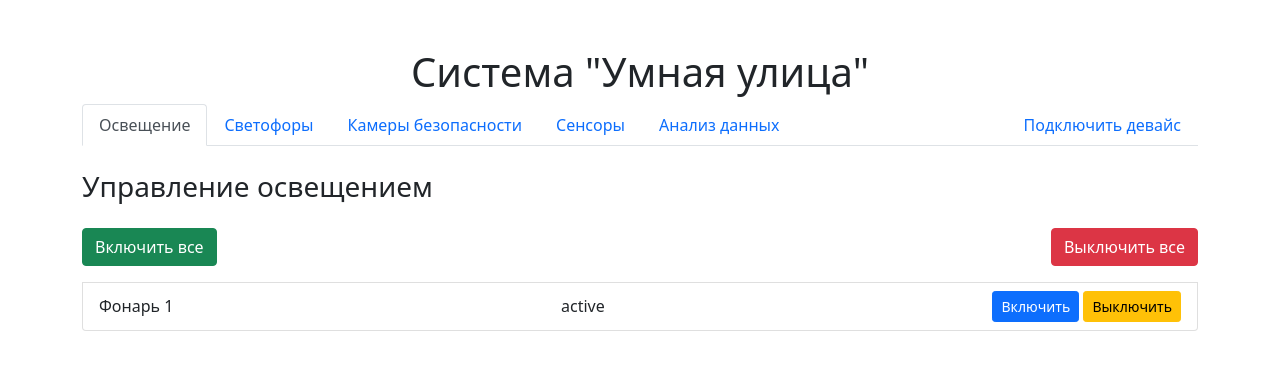
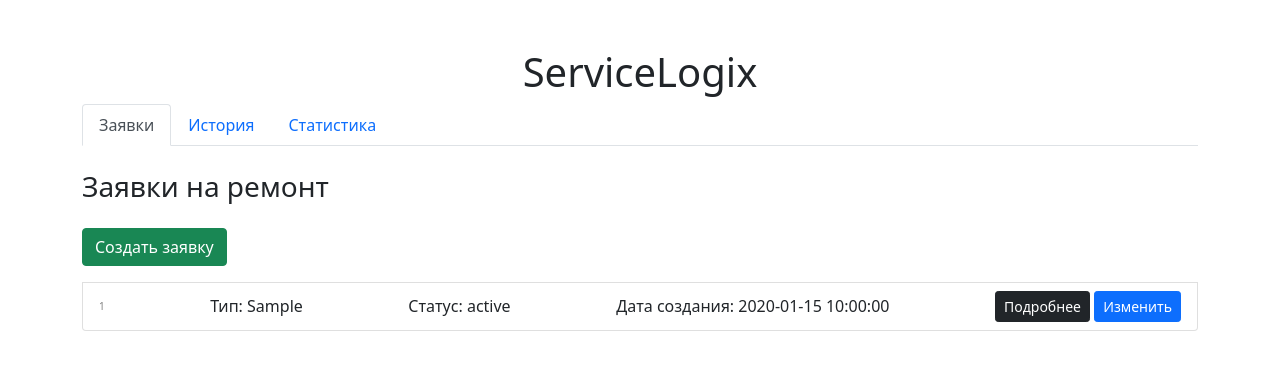
Before and after one commit to RedColdHearted/Flask-ServiceLogix, a Flask app: template app/templates/profile/profile.html in a window 1280 px wide. Shown: the top 370 px of the page. Run offline with Flask 3, Linux system fonts and the light colour scheme; the template is opened without the code that fills it: most values are stand-ins (such as "Sample title", 1, 10 or a date in 2020); form fields are guessed from the names that the template uses.

Commit message:
profile page update

```diff
--- a/app/templates/profile/profile.html
+++ b/app/templates/profile/profile.html
@@ -8,57 +8,95 @@
 </head>
 <body>
     <div class="container my-5">
-        <h1 class="text-center">Система "Умная улица"</h1>
+        <h1 class="text-center">ServiceLogix</h1>
 
         <!-- Панель навигации -->
         <ul class="nav nav-tabs" role="tablist">
             <li class="nav-item">
-                <a class="nav-link active" id="lights-tab" data-bs-toggle="tab" href="#lights" role="tab">Освещение</a>
+                <a class="nav-link active" id="lights-tab" data-bs-toggle="tab" href="#requests" role="tab">Заявки</a>
             </li>
             <li class="nav-item">
-                <a class="nav-link" id="traffic-tab" data-bs-toggle="tab" href="#traffic" role="tab">Светофоры</a>
+                <a class="nav-link" id="traffic-tab" data-bs-toggle="tab" href="#history" role="tab">История</a>
             </li>
+{#            <li class="nav-item ms-auto">#}
             <li class="nav-item">
-                <a class="nav-link" id="camera-tab" data-bs-toggle="tab" href="#camera" role="tab">Камеры безопасности</a>
-            </li>
-            <li class="nav-item">
-                <a class="nav-link" id="sensor-tab" data-bs-toggle="tab" href="#sensor" role="tab">Сенсоры</a>
-            </li>
-            <li class="nav-item">
-                <a class="nav-link" id="analys-tab" data-bs-toggle="tab" href="#analys" role="tab">Анализ данных</a>
-            </li>
-            <li class="nav-item ms-auto">
-            <a class="nav-link" id="connect-device-tab" data-bs-toggle="tab" href="#connect-device" role="tab">Подключить девайс</a>
+            <a class="nav-link" id="connect-device-tab" data-bs-toggle="tab" href="#statistic" role="tab">Статистика</a>
             </li>
         </ul>
 
         <div class="tab-content mt-4">
-            <!-- Освещение -->
-            <div class="tab-pane fade show active" id="lights" role="tabpanel">
-                <h3>Управление освещением</h3>
+            <!-- запросы -->
+            <div class="tab-pane fade show active" id="requests" role="tabpanel">
+                <h3>Заявки на ремонт</h3>
                 <!-- Кнопки для управления освещением -->
 
-                <!-- Список освещения -->
+                <!-- Список запросов -->
                 <ul class="list-group">
-                    {% if lights %}
-                        <div class="d-flex justify-content-between my-3">
+                    <div class="d-flex justify-content-between my-3">
 
-                            <button class="btn btn-success" data-value="1">Включить все</button>
-                            <button class="btn btn-danger" data-value="1">Выключить все</button>
+                            <button class="btn btn-success" data-bs-toggle="modal" data-bs-target="#requestModal">Создать заявку</button>
+                    </div>
+
+                    <!-- Модальное окно -->
+                <div class="modal fade" id="requestModal" tabindex="-1" aria-labelledby="requestModalLabel" aria-hidden="true">
+                    <div class="modal-dialog">
+                        <div class="modal-content">
+                            <div class="modal-header">
+                                <h5 class="modal-title" id="requestModalLabel">Новый запрос на ремонт</h5>
+                                <button type="button" class="btn-close" data-bs-dismiss="modal" aria-label="Close"></button>
+                                    </div>
+                                <div class="modal-body">
+                                    <form method="POST" action="{{ url_for('main.create_repair_request') }}">
+                                        {{ create_request_form.hidden_tag() }}
+                                        <div class="mb-3">
+                                            {{ create_request_form.device_type.label(class_="form-label") }}
+                                            {{ create_request_form.device_type(class_="form-control") }}
+                                        </div>
+                                        <div class="mb-3">
+                                            {{ create_request_form.device_model.label(class_="form-label") }}
+                                            {{ create_request_form.device_model(class_="form-control") }}
+                                        </div>
+                                        <div class="mb-3">
+                                            {{ create_request_form.issue_description.label(class_="form-label") }}
+                                            {{ create_request_form.issue_description(class_="form-control") }}
+                                        </div>
+                                        <div class="mb-3">
+                                            {{ create_request_form.client_name.label(class_="form-label") }}
+                                            {{ create_request_form.client_name(class_="form-control") }}
+                                        </div>
+                                        <div class="mb-3">
+                                            {{ create_request_form.client_phone.label(class_="form-label") }}
+                                            {{ create_request_form.client_phone(class_="form-control") }}
+                                        </div>
+                                        <div class="mb-3">
+                                            {{ create_request_form.is_active.label(class_="form-label") }}
+                                            {{ create_request_form.is_active(class_="form-check-input") }}
+                                        </div>
+                                        <button type="submit" class="btn btn-primary">Отправить</button>
+                                    </form>
+                                </div>
                         </div>
+                    </div>
+                </div>
+
+                    {% if active_requests %}
+
                         <!-- Пример элемента освещени-->
-                        {% for light in lights %}
-                        <li class="list-group-item d-flex justify-content-between align-items-center">
-                            Фонарь {{ light.id }} <span class="status">{{ light.status }}</span>
+                        {% for request in active_requests %}
+                        <li class="list-group-item d-flex justify-content-between align-items-center" style="">
+                            <span style="font-size: 10px; color: gray;">{{ request.id }}</span>
+                            <span>Тип: {{ request.device_type }}</span>
+                            <span>Статус: {{ request.status }}</span>
+                            <span class="status">Дата создания: {{ request.request_date }}</span>
                             <div>
-                                <button class="btn btn-primary btn-sm toggle-light">Включить</button>
-                                <button class="btn btn-warning btn-sm toggle-light">Выключить</button>
+                                <button class="btn btn-dark btn-sm toggle-light">Подробнее</button>
+                                <button class="btn btn-primary btn-sm toggle-light">Изменить</button>
                             </div>
                         </li>
                         {% endfor %}
                     {% else %}
-                        <div style="margin: 0 auto">
-                        <h2>Фонари не подключены</h2>
+                        <div style="margin: 10% auto">
+                        <h4>Нет заявок</h4>
                         </div>
                     {% endif %}
 
@@ -67,8 +105,8 @@
             </div>
 
             <!-- Светофоры -->
-            <div class="tab-pane fade" id="traffic" role="tabpanel">
-                <h3>Управление светофорами</h3>
+            <div class="tab-pane fade" id="history" role="tabpanel">
+                <h3>История заявок</h3>
 
                 <!-- Список светофоров -->
                 <ul class="list-group">
@@ -91,18 +129,17 @@
                         </li>
                         {% endfor %}
                     {% else %}
-                        <div style="margin: 0 auto">
-                        <h2>Светофоры не подключены</h2>
+                        <div style="margin: 10% auto">
+                        <h4>История пуста</h4>
                         </div>
-
                     {% endif %}
                     <!-- Добавить другие элементы светофоров здесь -->
                 </ul>
             </div>
 
             <!-- Камеры безопасности -->
-            <div class="tab-pane fade" id="camera" role="tabpanel">
-                <h3>Управление камерами безопасности</h3>
+            <div class="tab-pane fade" id="statistic" role="tabpanel">
+                <h3>Статистика работы отдела обслуживания</h3>
                 <!-- Список камер безопасности -->
                 <ul class="list-group">
 
@@ -124,63 +161,16 @@
                         </li>
                         {% endfor %}
                     {% else %}
-                        <div style="margin: 0 auto">
-                        <h2>Светофоры не подключены</h2>
-                        </div>
-
-                    {% endif %}
-                    <!-- Добавить другие элементы камер безопасности здесь -->
-                </ul>
-            </div>
-
-            <!-- Сенсоры -->
-            <div class="tab-pane fade" id="sensor" role="tabpanel">
-                <h3>Управление сенсорами</h3>
-                <!-- Список сенсоров -->
-                <ul class="list-group">
-
-                    {% if sensors %}
-                        <!-- Кнопки для управления освещением -->
-                            <div class="d-flex justify-content-between my-3">
-
-                                <button class="btn btn-success">Включить все</button>
-                                <button class="btn btn-danger">Выключить все</button>
-                            </div>
-                    <!-- Пример элемента сенсора температуры -->
-                        {% for sensor in sensors %}
-                        <li class="list-group-item d-flex justify-content-between align-items-center">
-                            Сенсор температуры 1 <span class="status">{{ sensor.sensor_type }}</span> <span class="temp-value">{{ sensor.value }}</span>
-                            <div>
-                                <button class="btn btn-primary btn-sm toggle-camera">Включить</button>
-                                <button class="btn btn-warning btn-sm toggle-camera">Выключить</button>
-                                <button class="btn btn-info btn-sm read-temp">Прочитать значение</button>
-                            </div>
-                        </li>
-                        {% endfor %}
-                    {% else %}
-                        <div style="margin: 0 auto">
-                        <h2>Светофоры не подключены</h2>
+                        <div style="margin: 10% auto">
+                        <h4>Статистика отсутствует</h4>
                         </div>
                     {% endif %}
-                    <!-- Добавить другие элементы сенсоров здесь -->
                 </ul>
-            </div>
-            <div class="tab-pane fade" id="connect-device" role="tabpanel">
-                Контент для Подключить девайс
             </div>
         </div>
     </div>
 </body>
-<script>
-        // Возможно, вы захотите добавить аналогичную функцию для кнопки "Выключить все"
-        function handleDisableButtonClick(event) {
-            const value = event.target.getAttribute('data-value');
-            const url = `http://127.0.0.1:5000/set_off/${value}`; // Предполагается иной URL для выключения
-            sendPostRequest(url, { value });
-        }
 
-        // Привязываем обработчик к кнопке "Выключить все"
-        document.querySelector('.btn-danger').addEventListener('click', handleDisableButtonClick);
-    </script>
 <script src="https://cdn.jsdelivr.net/npm/bootstrap@5.0.1/dist/js/bootstrap.bundle.min.js" integrity="sha384-gtEjrD/SeCtmISkJkNUaaKMoLD0//ElJ19smozuHV6z3Iehds+3Ulb9Bn9Plx0x4" crossorigin="anonymous"></script>
+
 </html>
```
